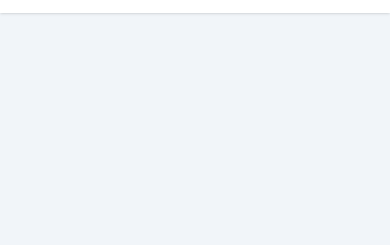
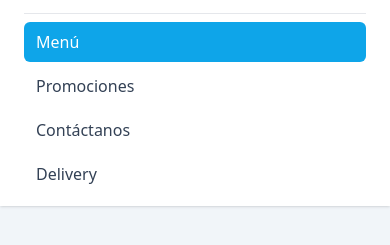
Before and after one commit to valmore611/tailwindbombonera, a website built with Vite: page index.html in a window 390 px wide. Shown: the part 51-296 px from the top of the page. Built offline with nearby package versions, Linux system fonts and the light colour scheme.

Commit message:
Added navbar for movil until 640px

```diff
--- a/index.html
+++ b/index.html
@@ -62,6 +62,26 @@
           </button>
         </div>
       </div>
+      <div class="space-y-1 pb-3 border-t pt-2 md:hidden">
+        <a href="#" class="bg-sky-500 text-white px-3 block py-2 rounded-md"
+          >Menú
+        </a>
+        <a
+          href="#"
+          class="text-slate-700 hover:bg-sky-500 hover:text-white px-3 block py-2 rounded-md transition-colors"
+          >Promociones
+        </a>
+        <a
+          href="#"
+          class="text-slate-700 hover:bg-sky-500 hover:text-white px-3 block py-2 rounded-md transition-colors"
+          >Contáctanos
+        </a>
+        <a
+          href="#"
+          class="text-slate-700 hover:bg-sky-500 hover:text-white px-3 block py-2 rounded-md transition-colors"
+          >Delivery
+        </a>
+      </div>
     </header>
   </body>
 </html>
```
